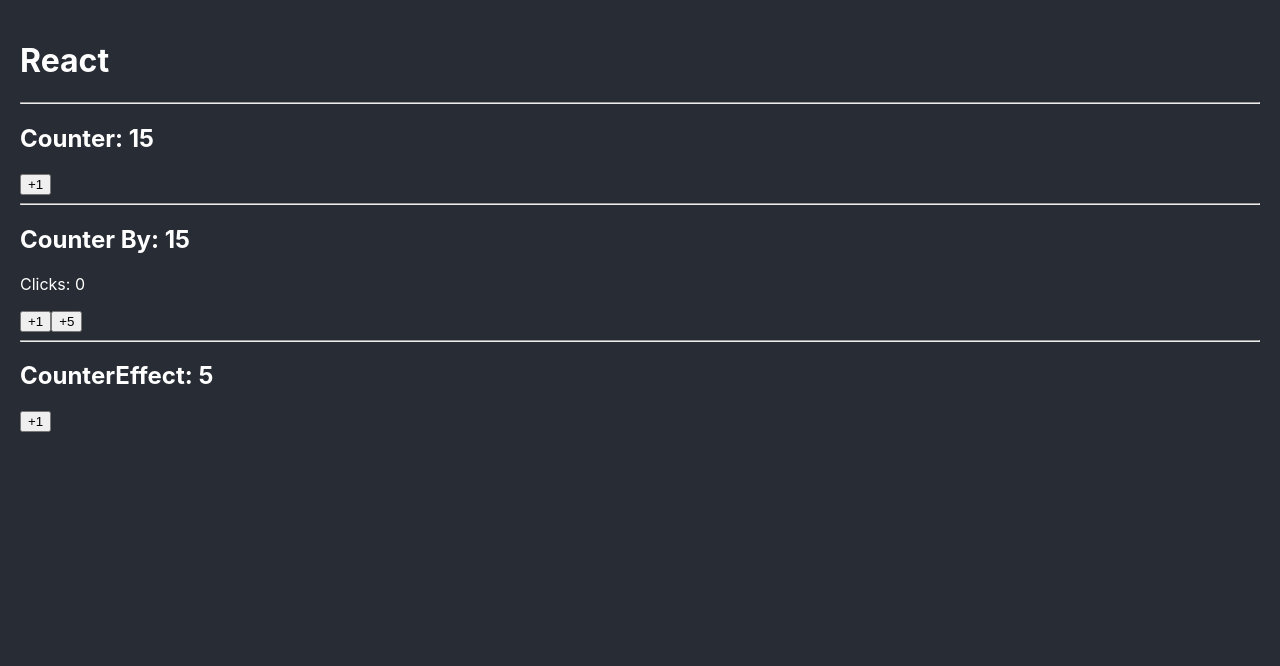
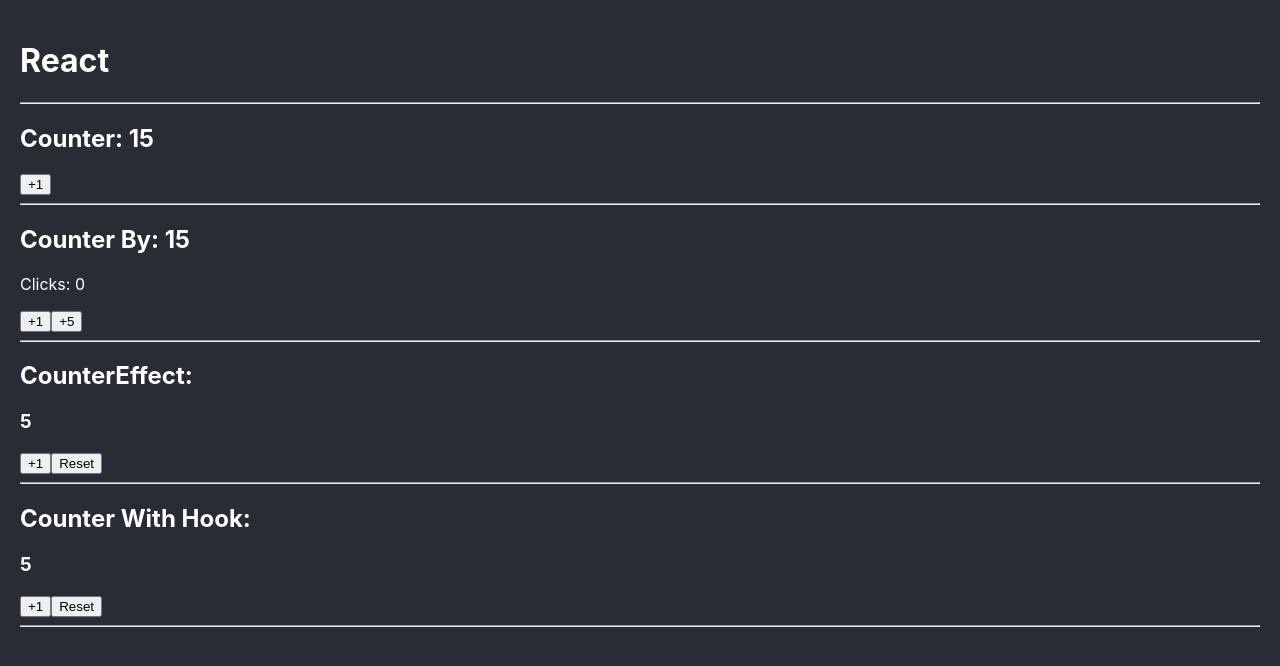
Before and after one commit to ElisPerez/react-bases, a React (Create React App) app: page / in a window 1280 px wide. Shown: the top 666 px of the page. Built offline with nearby package versions, Linux system fonts and the light colour scheme.

Commit message:
CounterHook

```diff
--- a/src/App.tsx
+++ b/src/App.tsx
@@ -1,6 +1,7 @@
 import { Counter } from './bases/Counter';
 import { CounterBy } from './bases/CounterBy';
 import { CounterEffect } from './bases/CounterEffect';
+import { CounterHook } from './bases/CounterHook';
 
 function App() {
   return (
@@ -12,6 +13,19 @@
       <CounterBy initialValue={15} />
       <hr />
       <CounterEffect />
+      <hr />
+      <CounterHook />
+      <hr />
+      <br />
+      <br />
+      <br />
+      <br />
+      <br />
+      <br />
+      <br />
+      <br />
+      <br />
+      <br />
     </>
   );
 }
--- a/src/bases/CounterEffect.tsx
+++ b/src/bases/CounterEffect.tsx
@@ -1,9 +1,15 @@
-import { useEffect, useState } from 'react';
+import { gsap } from 'gsap';
+import { useEffect, useRef, useState } from 'react';
 
 const MAXIMUM_COUNT = 10;
 
 export const CounterEffect = () => {
   const [count, setCount] = useState(5);
+  const counterElement = useRef<HTMLHeadingElement>(null);
+
+  const handleReset = () => {
+    setCount(5);
+  };
 
   const handleClick = () => {
     setCount(prev => Math.min(prev + 1, MAXIMUM_COUNT));
@@ -11,13 +17,33 @@
 
   useEffect(() => {
     if (count < MAXIMUM_COUNT) return;
-    alert('Maximum count reached!');
+    console.log('%cMaximum count reached!', 'color: red; background: yellow;');
+
+    const timeline = gsap.timeline();
+
+    timeline
+      .to(counterElement.current, {
+        y: -10,
+        duration: 1,
+        opacity: 0.1,
+        ease: 'power2.inOut',
+        stagger: 0.5,
+      })
+      .to(counterElement.current, {
+        y: 0,
+        duration: 1,
+        opacity: 1,
+        ease: 'bounce.out',
+        stagger: 0.5,
+      });
   }, [count]);
 
   return (
     <div>
-      <h2>CounterEffect: {count}</h2>
+      <h2>CounterEffect:</h2>
+      <h3 ref={counterElement}>{count}</h3>
       <button onClick={handleClick}>+1</button>
+      <button onClick={handleReset}>Reset</button>
     </div>
   );
 };
--- /dev/null
+++ b/src/bases/CounterHook.tsx
@@ -0,0 +1,17 @@
+import { useCounter } from '../hooks/useCounter';
+
+
+export const CounterHook = () => {
+  const {count, elementToAnimate, handleClick, handleReset} = useCounter({
+    maxCount: 10,
+  });
+
+  return (
+    <div>
+      <h2>Counter With Hook:</h2>
+      <h3 ref={elementToAnimate}>{count}</h3>
+      <button onClick={handleClick}>+1</button>
+      <button onClick={handleReset}>Reset</button>
+    </div>
+  );
+};
--- /dev/null
+++ b/src/hooks/useCounter.ts
@@ -0,0 +1,50 @@
+import gsap from 'gsap';
+import { useEffect, useLayoutEffect, useRef, useState } from 'react';
+
+export const useCounter = ({ maxCount = 10 }) => {
+  const [count, setCount] = useState(5);
+  const elementToAnimate = useRef<any>(null);
+
+  const timeline = useRef(gsap.timeline());
+
+  const handleReset = () => {
+    setCount(0);
+  };
+
+  const handleClick = () => {
+    setCount(prev => Math.min(prev + 1, maxCount));
+  };
+
+  useLayoutEffect(() => {
+    if (!elementToAnimate.current) return;
+
+    timeline.current
+      .to(elementToAnimate.current, {
+        y: -10,
+        duration: 1,
+        opacity: 0.1,
+        ease: 'power2.inOut',
+        stagger: 0.5,
+      })
+      .to(elementToAnimate.current, {
+        y: 0,
+        duration: 1,
+        opacity: 1,
+        ease: 'bounce.out',
+        stagger: 0.5,
+      })
+      .pause();
+  }, []);
+
+  useEffect(() => {
+    // if (count < maxCount) return;
+    timeline.current.play(0);
+  }, [count]);
+
+  return {
+    count,
+    handleClick,
+    handleReset,
+    elementToAnimate,
+  };
+};
```
